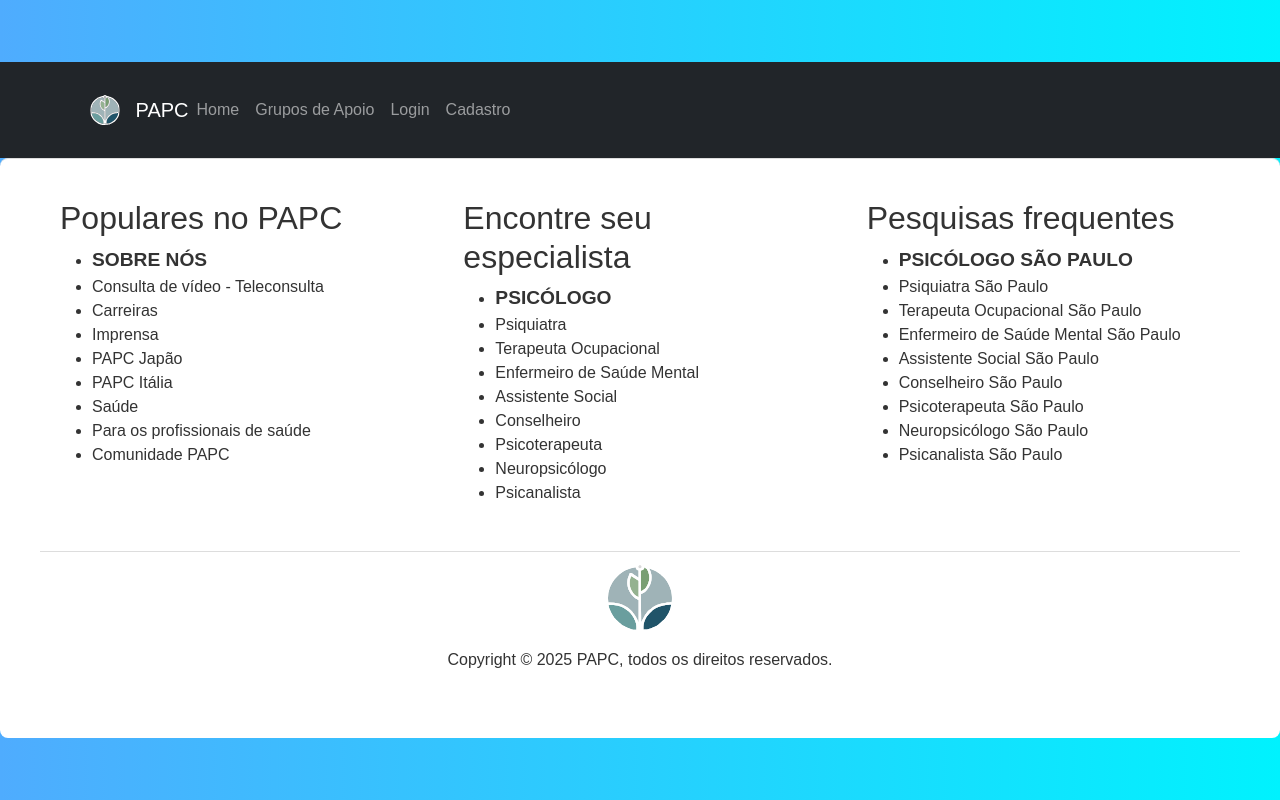
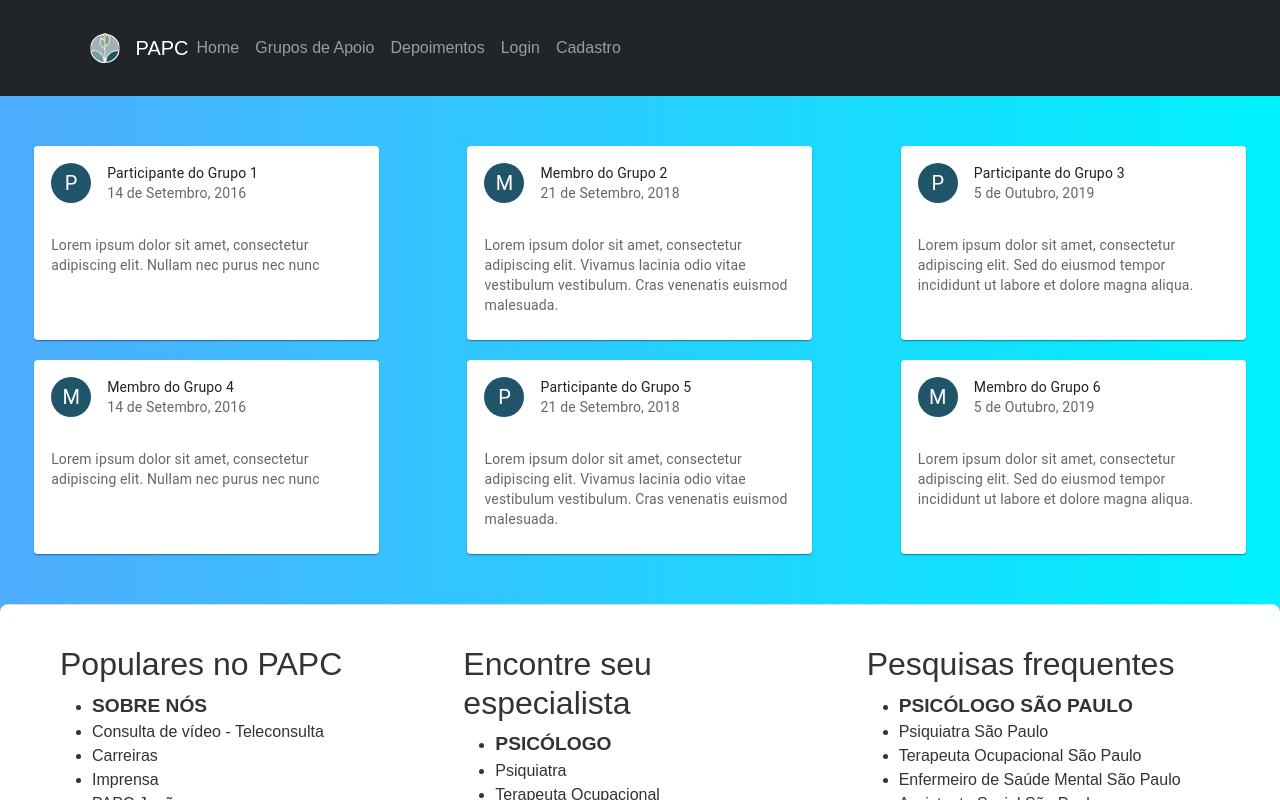
Before and after one commit to ph3523/PAPC, a React (Vite) app: page /depoimento in a window 1280 px wide. Shown: the top 800 px of the page. Built offline with nearby package versions, Linux system fonts and the light colour scheme.

Commit message:
Criação da tela depoimentos.

```diff
--- a/src/App.jsx
+++ b/src/App.jsx
@@ -1,10 +1,11 @@
-import React from 'react';
-import { BrowserRouter, Routes, Route } from 'react-router-dom';
-import Indicacao from './components/indicacao';
-import Home from './pages/Home';
-import Header from './components/header';
-import Login from './components/login';
-import Cadastro from './components/cadastro';
+import React from "react";
+import { BrowserRouter, Routes, Route } from "react-router-dom";
+import Indicacao from "./components/indicacao";
+import Home from "./pages/Home";
+import Header from "./components/header";
+import Login from "./components/login";
+import Cadastro from "./components/cadastro";
+import Depoimento from "./components/depoimento";
 
 function App() {
   return (
@@ -14,6 +15,7 @@ function App() {
         <Route path="/" element={<Home />} />
         <Route path="/login" element={<Login />} />
         <Route path="/indicacao" element={<Indicacao />} />
+        <Route path="/depoimento" element={<Depoimento />} />
         <Route path="/cadastro" element={<Cadastro />} />
       </Routes>
       <Cadastro />
--- /dev/null
+++ b/src/components/depoimento.css
@@ -0,0 +1,17 @@
+.lista-depoimentos {
+  display: flex;
+  justify-content: space-around;
+  gap: 20px;
+  flex-wrap: wrap;
+  padding: 50px 0;
+}
+
+.card {
+  border: 1px solid transparent;
+  transition: border-color 0.3s ease-in-out, box-shadow 0.3s ease-in-out;
+}
+
+.card:hover {
+  border-color: #205469;
+  box-shadow: 4px 4px 10px rgba(0, 0, 0, 0.2);
+}
--- /dev/null
+++ b/src/components/depoimento.jsx
@@ -0,0 +1,47 @@
+import CardContent from "@mui/material/CardContent";
+import Card from "@mui/material/Card";
+import CardHeader from "@mui/material/CardHeader";
+import Avatar from "@mui/material/Avatar";
+import Typography from "@mui/material/Typography";
+import "./depoimento.css";
+import depoimentos from "../data/depoimentos.json";
+
+function Depoimento({ user, date, testimony }) {
+  return (
+    <>
+      <Card className="card" sx={{ maxWidth: 345 }}>
+        <CardHeader
+          avatar={
+            <Avatar sx={{ bgcolor: "#205469" }} aria-label="recipe">
+              {user.charAt(0)}
+            </Avatar>
+          }
+          title={user}
+          subheader={date}
+        />
+        <CardContent>
+          <Typography variant="body2" sx={{ color: "text.secondary" }}>
+            {testimony}
+          </Typography>
+        </CardContent>
+      </Card>
+    </>
+  );
+}
+
+function ListaDepoimentos() {
+  return (
+    <div className="lista-depoimentos">
+      {depoimentos.map((dep, index) => (
+        <Depoimento
+          key={index}
+          user={dep.user}
+          date={dep.date}
+          testimony={dep.testimony}
+        />
+      ))}
+    </div>
+  );
+}
+
+export default ListaDepoimentos;
--- a/src/components/header.jsx
+++ b/src/components/header.jsx
@@ -1,27 +1,38 @@
 import "./header.css";
 import { Container, Nav, Navbar } from "react-bootstrap";
-import { Link } from 'react-router-dom';
+import { Link } from "react-router-dom";
 import { handleOpenCadastro } from "./cadastro";
 
 function Header() {
   return (
     <>
-      <Navbar bg="dark" variant="dark" expand="lg" className="justify-content-center">
+      <Navbar
+        bg="dark"
+        variant="dark"
+        expand="lg"
+        className="justify-content-center"
+      >
         <Container>
           <Navbar.Brand as={Link} to="/" className="mx-auto">
-            <img
-              src="../assets/logo.svg"
-              className="align-top"
-              alt="Logo"
-            />{" "}
+            <img src="../assets/logo.svg" className="align-top" alt="Logo" />{" "}
             PAPC
           </Navbar.Brand>
           <Navbar.Toggle aria-controls="basic-navbar-nav" />
-          <Navbar.Collapse id="basic-navbar-nav" className="justify-content-center">
+          <Navbar.Collapse
+            id="basic-navbar-nav"
+            className="justify-content-center"
+          >
             <Nav className="me-auto">
               <Nav.Link href="/">Home</Nav.Link>
-              <Nav.Link as={Link} to="/indicacao">Grupos de Apoio</Nav.Link>
-              <Nav.Link as={Link} to ="/login">Login</Nav.Link>
+              <Nav.Link as={Link} to="/indicacao">
+                Grupos de Apoio
+              </Nav.Link>
+              <Nav.Link as={Link} to="/depoimento">
+                Depoimentos
+              </Nav.Link>
+              <Nav.Link as={Link} to="/login">
+                Login
+              </Nav.Link>
               <Nav.Link onClick={handleOpenCadastro}>Cadastro</Nav.Link>
             </Nav>
           </Navbar.Collapse>
--- /dev/null
+++ b/src/data/depoimentos.json
@@ -0,0 +1,32 @@
+[
+  {
+    "user": "Participante do Grupo 1",
+    "date": "14 de Setembro, 2016",
+    "testimony": "Lorem ipsum dolor sit amet, consectetur adipiscing elit. Nullam nec purus nec nunc"
+  },
+  {
+    "user": "Membro do Grupo 2",
+    "date": "21 de Setembro, 2018",
+    "testimony": "Lorem ipsum dolor sit amet, consectetur adipiscing elit. Vivamus lacinia odio vitae vestibulum vestibulum. Cras venenatis euismod malesuada."
+  },
+  {
+    "user": "Participante do Grupo 3",
+    "date": "5 de Outubro, 2019",
+    "testimony": "Lorem ipsum dolor sit amet, consectetur adipiscing elit. Sed do eiusmod tempor incididunt ut labore et dolore magna aliqua."
+  },
+  {
+    "user": "Membro do Grupo 4",
+    "date": "14 de Setembro, 2016",
+    "testimony": "Lorem ipsum dolor sit amet, consectetur adipiscing elit. Nullam nec purus nec nunc"
+  },
+  {
+    "user": "Participante do Grupo 5",
+    "date": "21 de Setembro, 2018",
+    "testimony": "Lorem ipsum dolor sit amet, consectetur adipiscing elit. Vivamus lacinia odio vitae vestibulum vestibulum. Cras venenatis euismod malesuada."
+  },
+  {
+    "user": "Membro do Grupo 6",
+    "date": "5 de Outubro, 2019",
+    "testimony": "Lorem ipsum dolor sit amet, consectetur adipiscing elit. Sed do eiusmod tempor incididunt ut labore et dolore magna aliqua."
+  }
+]
```
Also changed, not shown: package.json (+7 -1 lines), 1 other file (tests, documents, lock files or other folders).
